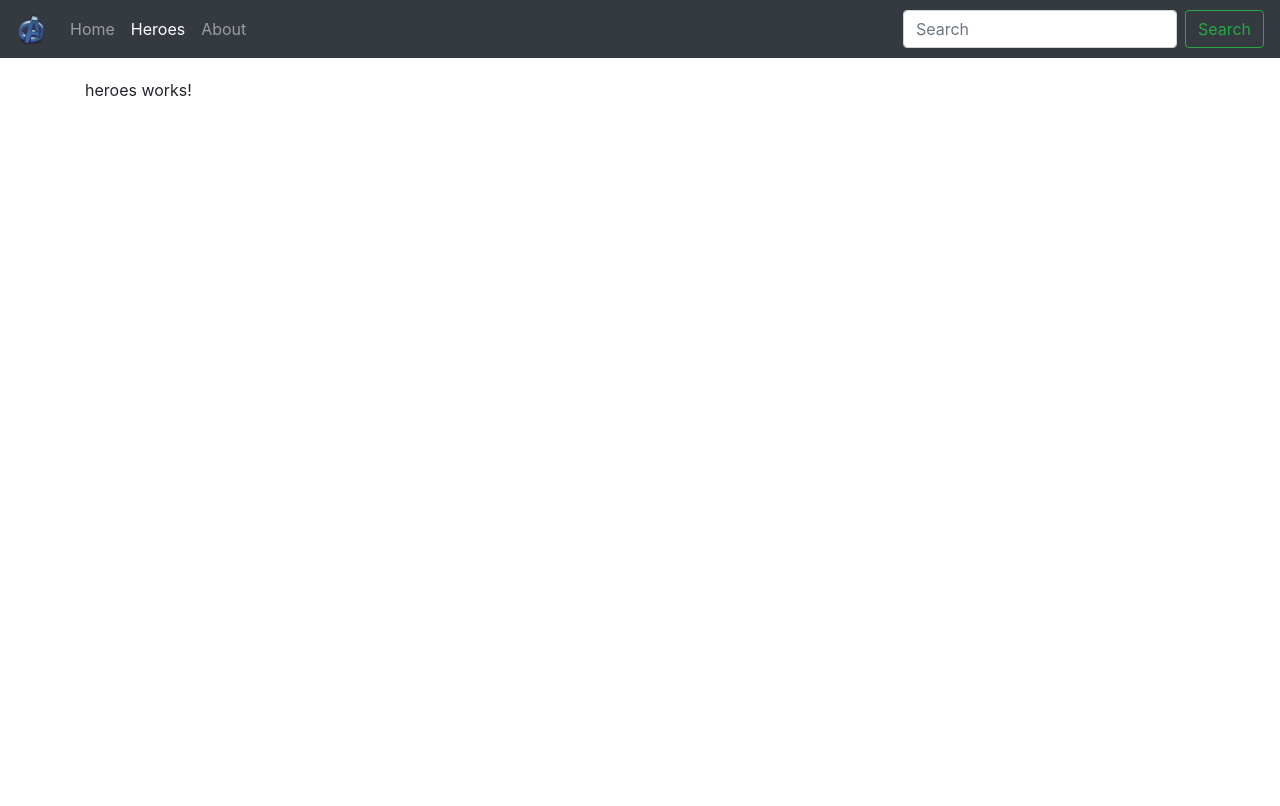
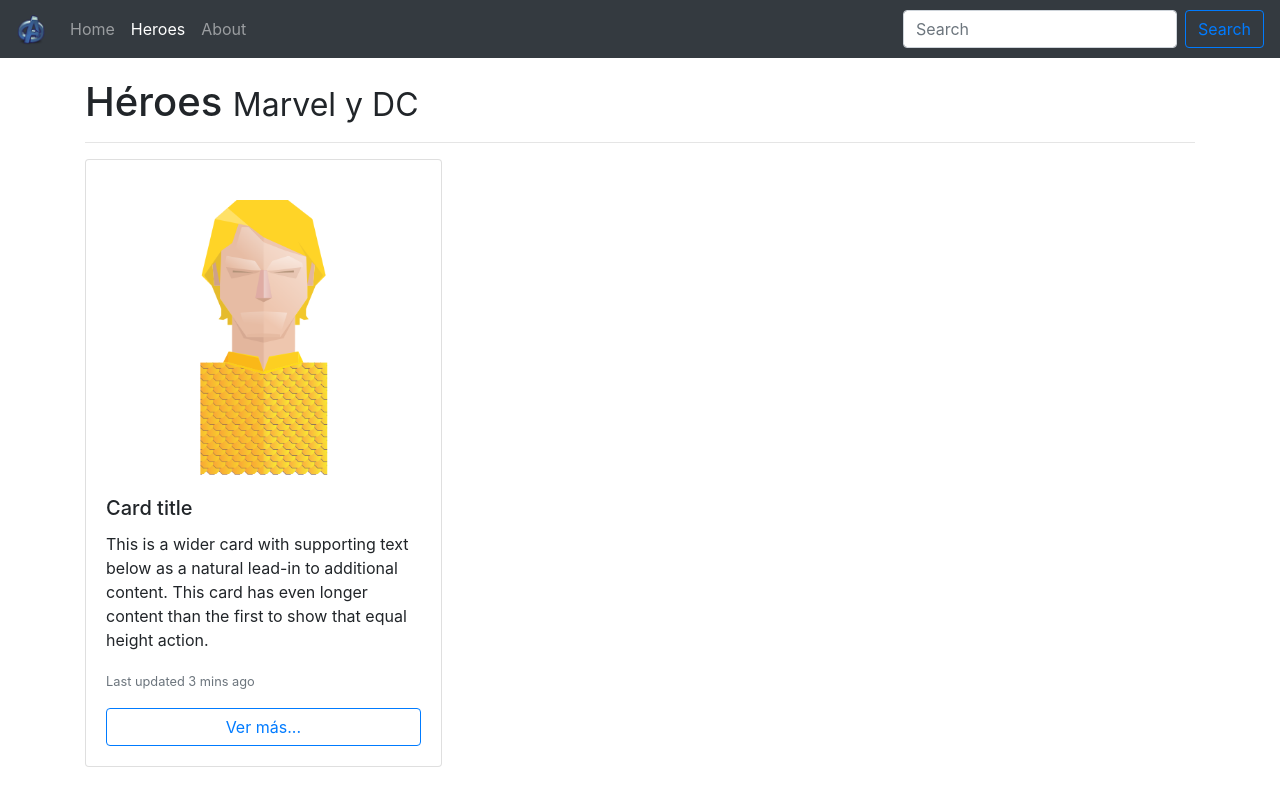
Before and after one commit to ManuelVillarVitoria/angular-heroes-spa, an Angular app: page /heroes in a window 1280 px wide. Shown: the top 806 px of the page. Built offline with nearby package versions, Linux system fonts and the light colour scheme.

Commit message:
creating Heroes Service

```diff
--- a/src/app/app.module.ts
+++ b/src/app/app.module.ts
@@ -8,6 +8,7 @@
 
 
 // Services
+import { HeroesService } from "./servicios/heroes.service";
 
 
 
@@ -32,7 +33,9 @@
     BrowserModule,
     APP_ROUTING
   ],
-  providers: [],
+  providers: [
+    HeroesService
+  ],
   bootstrap: [AppComponent]
 })
 export class AppModule { }
--- a/src/app/components/heroes/heroes.component.html
+++ b/src/app/components/heroes/heroes.component.html
@@ -1 +1,16 @@
-<p>heroes works!</p>
+<h1>Héroes <small>Marvel y DC</small></h1>
+<hr>
+
+
+<div class="card-columns">
+    <div class="card">
+        <img src="assets/img/aquaman.png" class="card-img-top" alt="aquaman">
+        <div class="card-body">
+          <h5 class="card-title">Card title</h5>
+          <p class="card-text">This is a wider card with supporting text below as a natural lead-in to additional content. This card has even longer content than the first to show that equal height action.</p>
+          <p class="card-text"><small class="text-muted">Last updated 3 mins ago</small></p>
+          <button type="button" class="btn btn-outline-primary btn-block">
+              Ver más...
+          </button>
+        </div>
+    </div>
--- a/src/app/components/heroes/heroes.component.ts
+++ b/src/app/components/heroes/heroes.component.ts
@@ -1,14 +1,18 @@
 import { Component, OnInit } from '@angular/core';
+import { HeroesService, Heroe } from "../../servicios/heroes.service";
 
 @Component({
   selector: 'app-heroes',
   templateUrl: './heroes.component.html',
 })
+
 export class HeroesComponent implements OnInit {
 
-  constructor() { }
+  heroes:Heroe[] = [];
+  constructor( private _heroesService:HeroesService) { }
 
   ngOnInit(): void {
+    this.heroes = this._heroesService.getHeroes();
+    console.log(this.heroes)
   }
-
 }
--- a/src/app/components/shared/navbar/navbar.component.html
+++ b/src/app/components/shared/navbar/navbar.component.html
@@ -24,7 +24,7 @@
 
         <form class="form-inline my-2 my-lg-0">
             <input class="form-control mr-sm-2" type="search" placeholder="Search" aria-label="Search">
-            <button class="btn btn-outline-success my-2 my-sm-0" type="submit">Search</button>
+            <button class="btn btn-outline-primary my-2 my-sm-0" type="submit">Search</button>
         </form>
     </div>
 </nav>
--- /dev/null
+++ b/src/app/servicios/heroes.service.ts
@@ -0,0 +1,75 @@
+import { Injectable } from '@angular/core';
+
+@Injectable()
+export class HeroesService {
+
+    private heroes:Heroe[] = [
+
+    {
+        nombre: "Aquaman",
+        bio: "El poder más reconocido de Aquaman es la capacidad telepática para comunicarse con la vida marina, la cual puede convocar a grandes distancias.",
+        img: "assets/img/aquaman.png",
+        aparicion: "1941-11-01",
+        casa:"DC"
+      },
+      {
+        nombre: "Batman",
+        bio: "Los rasgos principales de Batman se resumen en «destreza física, habilidades deductivas y obsesión». La mayor parte de las características básicas de los cómics han variado por las diferentes interpretaciones que le han dado al personaje.",
+        img: "assets/img/batman.png",
+        aparicion: "1939-05-01",
+        casa:"DC"
+      },
+      {
+        nombre: "Daredevil",
+        bio: "Al haber perdido la vista, los cuatro sentidos restantes de Daredevil fueron aumentados por la radiación a niveles superhumanos, en el accidente que tuvo cuando era niño. A pesar de su ceguera, puede \"ver\" a través de un \"sexto sentido\" que le sirve como un radar similar al de los murciélagos.",
+        img: "assets/img/daredevil.png",
+        aparicion: "1964-01-01",
+        casa: "Marvel"
+      },
+      {
+        nombre: "Hulk",
+        bio: "Su principal poder es su capacidad de aumentar su fuerza hasta niveles prácticamente ilimitados a la vez que aumenta su furia. Dependiendo de qué personalidad de Hulk esté al mando en ese momento (el Hulk Banner es el más débil, pero lo compensa con su inteligencia).",
+        img: "assets/img/hulk.png",
+        aparicion: "1962-05-01",
+        casa:"Marvel"
+      },
+      {
+        nombre: "Linterna Verde",
+        bio: "Poseedor del anillo de poder que posee la capacidad de crear manifestaciones de luz sólida mediante la utilización del pensamiento. Es alimentado por la Llama Verde (revisada por escritores posteriores como un poder místico llamado Starheart), una llama mágica contenida en dentro de un orbe (el orbe era en realidad un meteorito verde de metal que cayó a la Tierra, el cual encontró un fabricante de lámparas llamado Chang)",
+        img: "assets/img/linterna-verde.png",
+        aparicion: "1940-06-01",
+        casa: "DC"
+      },
+      {
+        nombre: "Spider-Man",
+        bio: "Tras ser mordido por una araña radiactiva, obtuvo los siguientes poderes sobrehumanos, una gran fuerza, agilidad, poder trepar por paredes. La fuerza de Spider-Man le permite levantar 10 toneladas o más. Gracias a esta gran fuerza Spider-Man puede realizar saltos íncreibles. Un \"sentido arácnido\", que le permite saber si un peligro se cierne sobre él, antes de que suceda. En ocasiones este puede llevar a Spider-Man al origen del peligro.",
+        img: "assets/img/spiderman.png",
+        aparicion: "1962-08-01",
+        casa: "Marvel"
+      },
+      {
+        nombre: "Wolverine",
+        bio: "En el universo ficticio de Marvel, Wolverine posee poderes regenerativos que pueden curar cualquier herida, por mortal que ésta sea, además ese mismo poder hace que sea inmune a cualquier enfermedad existente en la Tierra y algunas extraterrestres . Posee también una fuerza sobrehumana, que si bien no se compara con la de otros superhéroes como Hulk, sí sobrepasa la de cualquier humano.",
+        img: "assets/img/wolverine.png",
+        aparicion: "1974-11-01",
+        casa: "Marvel"
+      }
+    ];
+
+    constructor() {
+        console.log("Servicio lista para usar!!!")
+    }
+
+    getHeroes():Heroe[] {
+        return this.heroes;
+    }
+}
+
+
+export interface Heroe {
+    nombre: string;
+    bio: string;
+    img: string;
+    aparicion: string;
+    casa: string;
+  }
--- a/src/styles.css
+++ b/src/styles.css
@@ -1,3 +1,7 @@
+body {
+  padding-bottom: 50px;
+}
+
 .main-container {
     margin-top: 20px;
 }
```
